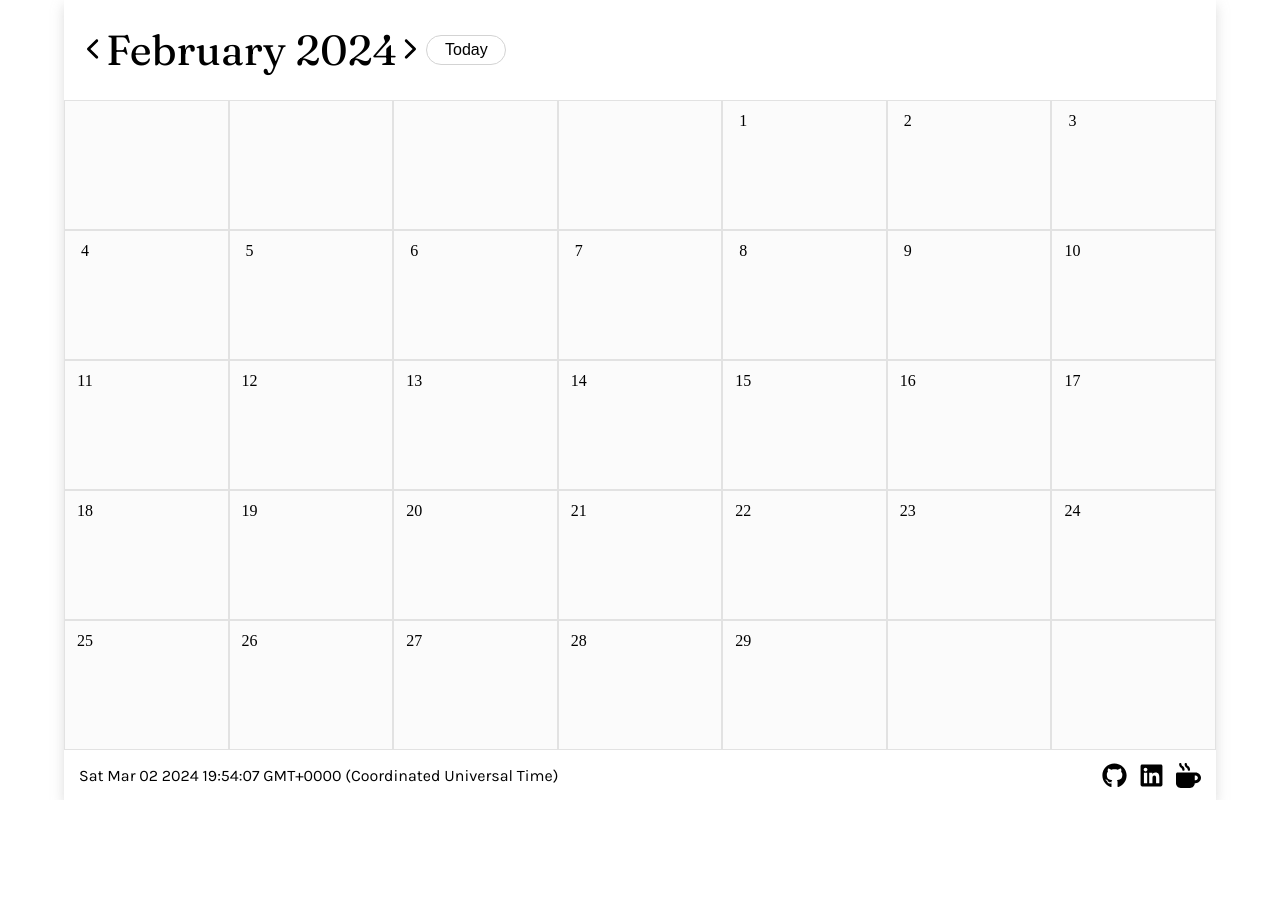
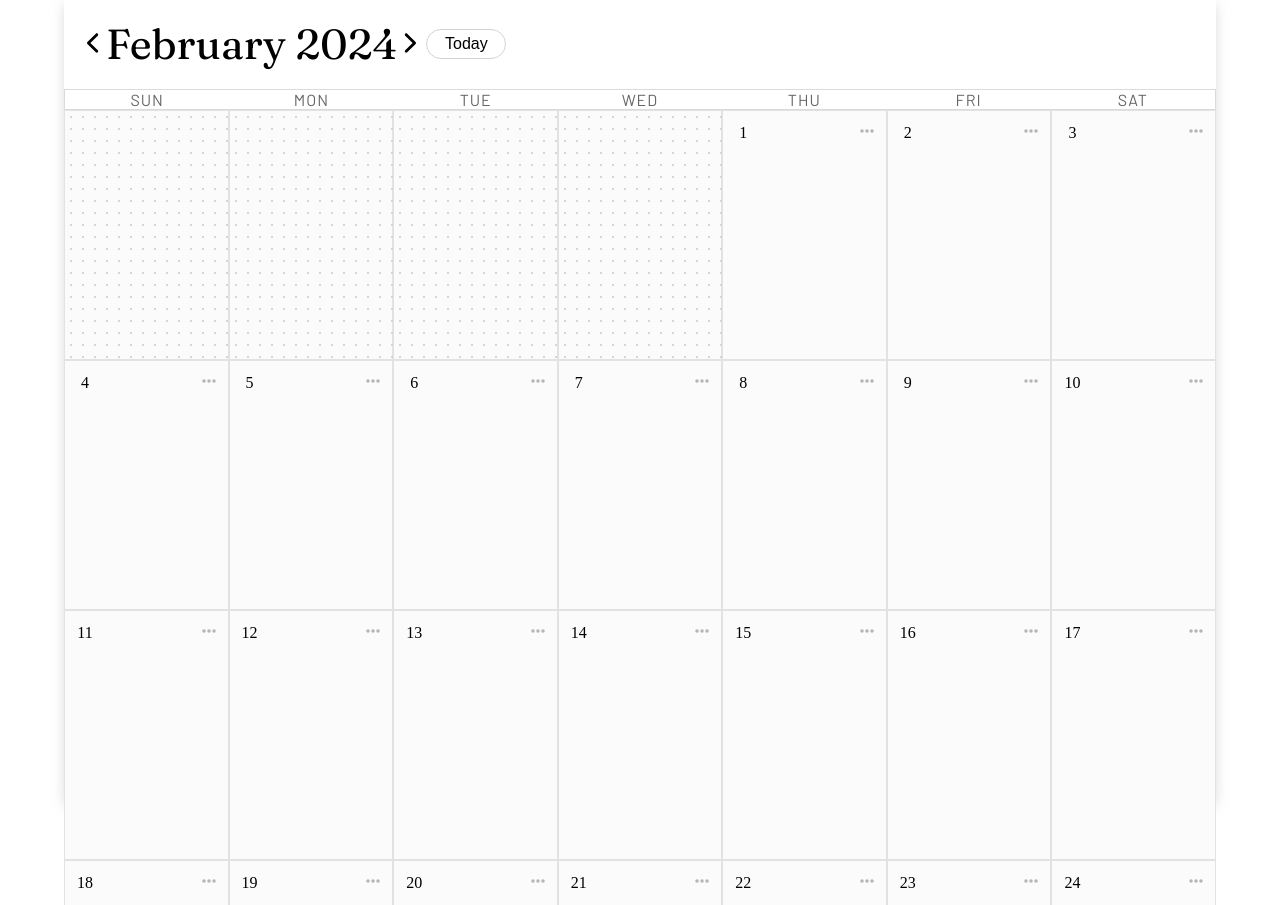
Before and after one commit to gracepal/calendar-app, a plain HTML site: page index.html in a window 1280 px wide. Shown: the top 905 px of the page. Before the commit the page ends 800 px from the top, so only its background shows below. Drawn offline with Linux system fonts and the light colour scheme.

Commit message:
modify buttons and day of week labels

```diff
--- a/index.html
+++ b/index.html
@@ -12,6 +12,7 @@
     <div class="container">
         <!-- Header -->
         <header class="header">
+            <div class="header-top">
                 <button class="previous">
                     <img src="./assets/icons/chevron-left.svg" alt="">
                 </button>
@@ -20,12 +21,24 @@
                     <img src="./assets/icons/chevron-right.svg" alt="">
                 </button>
                 <button class="today">Today</button>
-
+            </div>
+            <div class="header-bottom">
+                <div class="daysOfTheWeek">
+                    <div class="sun">sun</div>
+                    <div class="mon">mon</div>
+                    <div class="tue">tue</div>
+                    <div class="wed">wed</div>
+                    <div class="thu">thu</div>
+                    <div class="fri">fri</div>
+                    <div class="sat">sat</div>
+                </div>
+            </div>
         </header>
 
         <!-- Calendar -->
         <main class="main calendar-container">
             <div class="calendar">
+
             </div>
         </main>
 
--- a/setup.js
+++ b/setup.js
@@ -20,7 +20,7 @@ function setupCalendar(dateVal) {
   const dimensions = Utils.getGridDimensions(sourceDate)
   const monthName = Utils.getMonthName(sourceDate.getMonth())
   calendarEl.textContent = ''
-  calendarEl.style.gridTemplateRows = `repeat(${dimensions.length}, minmax(180px, 1fr));`
+  calendarEl.style.gridTemplateRows = `repeat(${dimensions.length}, minmax(280px, 1fr));`
   headerMonthEl.textContent = `${monthName} ${sourceDate.getFullYear()}`
   headerMonthEl.ariaLabel = `${monthName} ${sourceDate.getFullYear()}`
   todayBtnEl.title = `${Utils.getMonthName(today.getMonth())} ${today.getFullYear()}`
@@ -34,8 +34,20 @@ function setupCalendar(dateVal) {
     const weekEl = document.createElement('div')
     weekEl.className = `week row-${r + 1}`
     for (let c = 0; c < dimensions[0].length; c++) {
+      const dayOfWeek = Utils.dayToStrMapping[c]
       const dayEl = document.createElement('div')
       dayEl.className = `day col-${c + 1}`
+
+      // no date - grey out background and don't any buttons or text
+      if (dimensions[r][c].length == 0) {
+        dayEl.className += ' empty'
+      }
+      // has a date
+      else if (dimensions[r][c].length > 0) {
+        const dayHeaderEl = document.createElement('div')
+        dayHeaderEl.className = 'day-header'
+        const dayBodyEl = document.createElement('div')
+        dayBodyEl.className = 'day-body'
         const dateEl = document.createElement('div')
         dateEl.className = 'date'
         dateEl.textContent = dimensions[r][c]
@@ -43,11 +55,21 @@ function setupCalendar(dateVal) {
           dateEl.className += ' active'
         }
 
-      const dayOfWeek = Utils.dayToStrMapping[c]
+        const toolsBtnEl = document.createElement('button')
+        toolsBtnEl.ariaLabel = `Edit ${dayOfWeek}, ${monthName} ${dimensions[r][c]}, ${sourceDate.getFullYear()}`
+        toolsBtnEl.title = `Edit ${dayOfWeek}, ${monthName} ${dimensions[r][c]}, ${sourceDate.getFullYear()}`
+        toolsBtnEl.className = 'modify'
+        const toolsBtnImgEl = document.createElement('img')
+        toolsBtnImgEl.src = './assets/icons/ellipses.svg'
+        toolsBtnEl.appendChild(toolsBtnImgEl)
         dateEl.title = `${dayOfWeek}, ${monthName} ${dimensions[r][c]}, ${sourceDate.getFullYear()}` // ex. "Saturday, March 2, 2024"
         dayEl.ariaLabel = `${dayOfWeek}, ${monthName} ${dimensions[r][c]}, ${sourceDate.getFullYear()}`
+        dayHeaderEl.appendChild(dateEl)
+        dayHeaderEl.appendChild(toolsBtnEl)
+        dayEl.appendChild(dayHeaderEl)
+        dayEl.appendChild(dayBodyEl)
+      }
 
-      dayEl.appendChild(dateEl)
       weekEl.appendChild(dayEl)
     }
     calendarEl.appendChild(weekEl)
--- a/styles.css
+++ b/styles.css
@@ -42,7 +42,7 @@ body {
     width: 90%;
     height: 100%;
     display: grid;
-    grid-template-rows: 100px 1fr 50px;
+    grid-template-rows: 110px 1fr 50px;
     box-shadow: 0 5px 12px rgba(211, 211, 211, 0.8);
 }
 
@@ -52,9 +52,35 @@ body {
 
 .header {
     /* border: 5px solid blue; */
-    padding: 18px;
+    display: flex;
+    flex-direction: column;
+    justify-content: space-between;
+
+}
+
+.header .header-top {
+    /* border: 4px solid purple; */
     display: flex;
     align-items: center;
+    padding: 18px 18px 12px 18px;
+
+}
+
+.header .header-bottom {
+    /* border: 4px solid red; */
+}
+
+.header .header-bottom .daysOfTheWeek {
+    /* display: inline-block; */
+    /* border: 6px solid pink; */
+    display: grid;
+    grid-template-columns: repeat(7, 1fr);
+    text-align: center;
+    text-transform: uppercase;
+    font-family: var(--font-barlow-sans-serif);
+    border: 1px solid rgba(211, 211, 211, 0.8);
+    color: rgba(101, 101, 101, 1);
+    letter-spacing: 1px;;
 }
 
 .header .month {
@@ -93,6 +119,7 @@ body {
 }
 
 
+
 /* **************************************************
                         MAIN
  ************************************************** */
@@ -110,7 +137,7 @@ body {
     display: grid;
 
     /* Below must be commented out to work from setup.js */
-    /* grid-template-rows: repeat(6, minmax(150px, 1fr)); */
+    grid-template-rows: repeat(6, minmax(250px, 1fr));
 }
 
 .week {
@@ -121,6 +148,21 @@ body {
 .day {
     border: 1px solid rgba(211, 211, 211, 0.6);
     padding: 8px;
+    display: flex;
+    flex-direction: column;
+    gap: 5px;
+}
+
+.day .day-header {
+    display: flex;
+    justify-content: space-between;
+    align-items: center;
+
+}
+
+.day .day-body {
+    display: flex;
+    flex-direction: column;
 }
 
 .date {
@@ -142,6 +184,22 @@ body {
     background-color: black;
     color: white;
     font-weight: bold;
+}
+
+.day .modify {
+    width: 22px;
+    height: 100%;
+    padding: 4px;
+}
+
+.day .modify:hover {
+    cursor: pointer;
+}
+
+.day.empty {
+    background: rgba(251,251, 251);
+  background-image: radial-gradient(rgb(215, 214, 214) 1px, transparent 0);
+  background-size: 12px 12px;
 }
 
 /* **************************************************
```
Also changed, not shown: assets/icons/ellipses-vertical.svg (added), assets/icons/ellipses.svg (added). Lines whose indentation alone changed are shown as unchanged.
